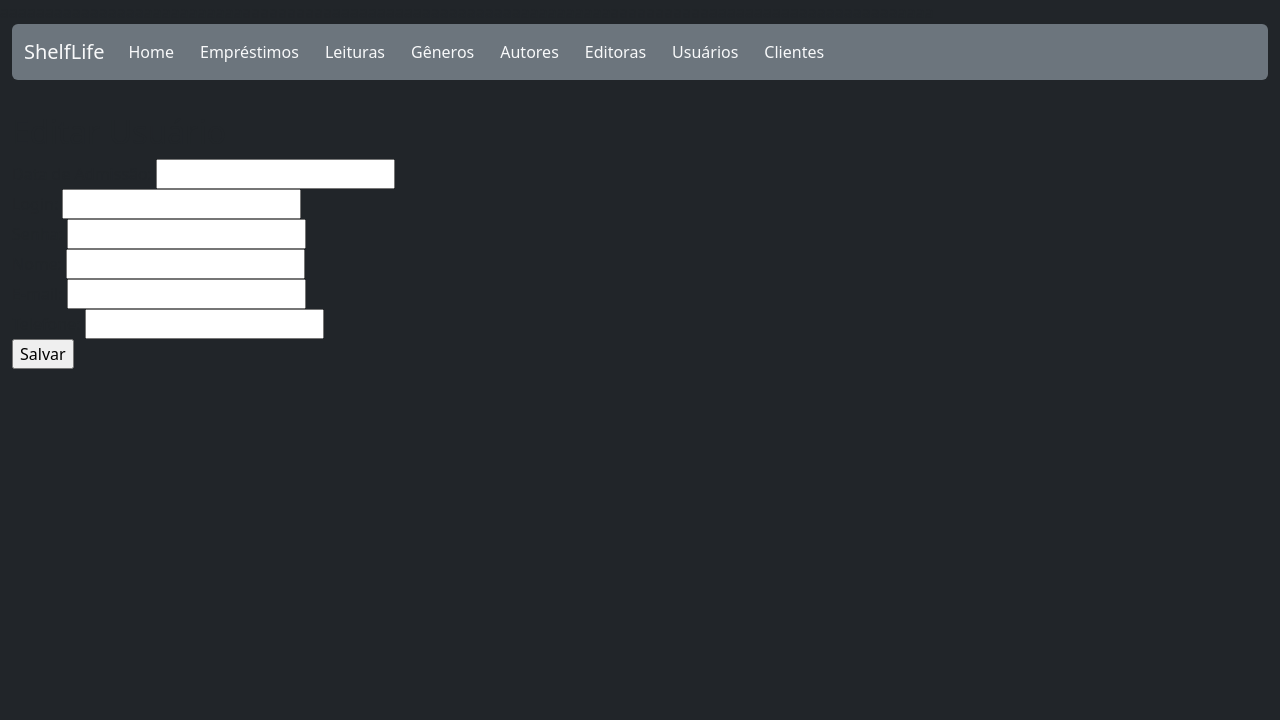
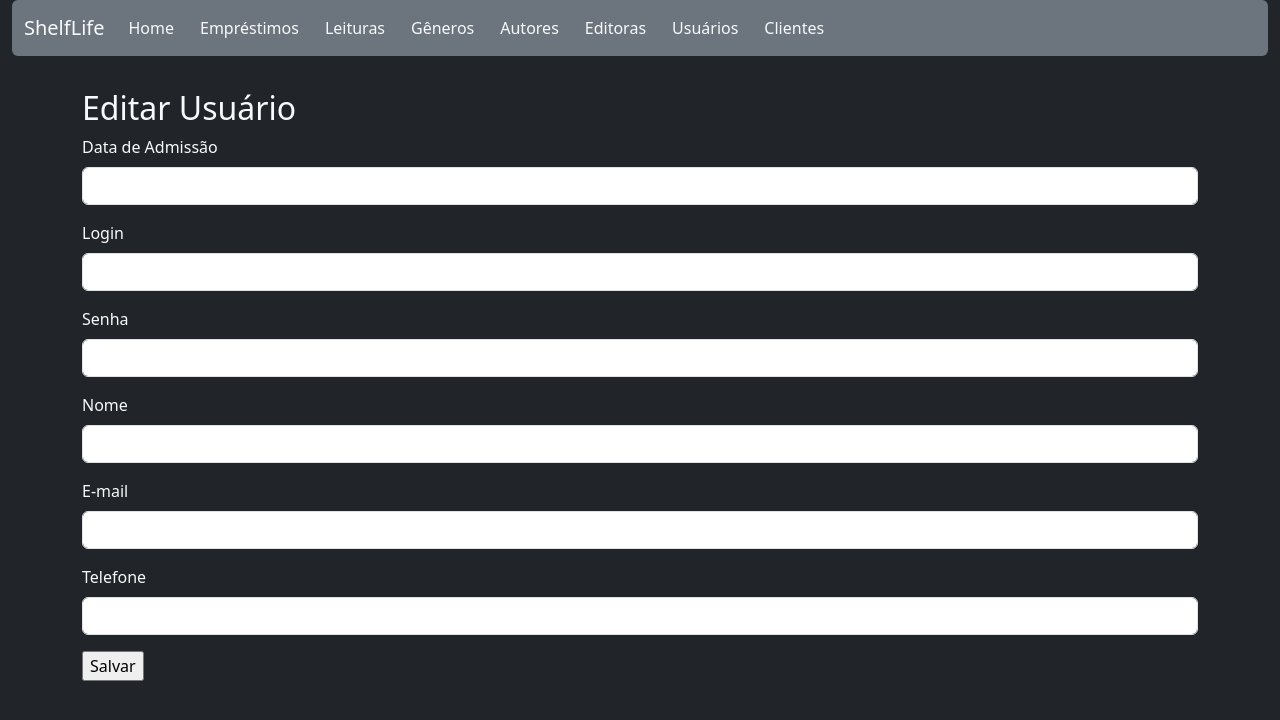
Before and after one commit to biaarrud/biblioteca-tcc, a PHP site: page /index.php?menu=editar-usuario in a window 1280 px wide. Shown: the top 720 px of the page. Run offline with PHP 8.4, Linux system fonts and the light colour scheme; data that the repository does not hold is empty; some libraries are stand-ins or nearby versions.

Commit message:
2-mudança no editar leitura

```diff
--- a/index.php
+++ b/index.php
@@ -16,7 +16,6 @@ include("db/conexao.php")
 </head>
 
 <body class="bg-dark" >
-    aaaaaaaaaaaaaaaaaaaaaaaaaaaaaaaaaaaaaaaaaaaaaaaaaaaaaaaaaaaaaaaaaaaaaaaaaaaaaaaaaaaaaaaaaaaaaaaaaaaaaaaa
     <header class="container-fluid bg-dark">
         <nav class="navbar navbar-expand-lg bg-secondary rounded">
             <div class="container-fluid bg-secondary">
--- a/paginas/leituras/editar-leitura.php
+++ b/paginas/leituras/editar-leitura.php
@@ -22,7 +22,7 @@
             </div>
             <div class="mb-3">
                 <label class="form-label" for="sinopseLeitura">Sinopse</label>
-                <input type="text" class="form-control" name="sinopseLeitura" id="sinopseLeitura" value="<?= $dados["sinopseLeitura"] ?>">
+                <textarea class="form-control" name="sinopseLeitura" id="sinopseLeitura" cols="30" rows="10"><?=$dados["sinopseLeitura"]?></textarea>
             </div>
             <div class="input-group mb-3" >
                 <label class="input-group-text" for="idGeneroLeitura">Gênero</label>
--- a/paginas/usuarios/editar-usuario.php
+++ b/paginas/usuarios/editar-usuario.php
@@ -1,3 +1,5 @@
+<div class="container-fluid">
+    <div class="container text-light">
         <header>
             <h2>Editar Usuário</h2>
         </header>
@@ -12,31 +14,34 @@ $rs = mysqli_query($conexao, $sql);
         $dados = mysqli_fetch_assoc($rs);
         ?>
         <form action="index.php?menu=atualizar-usuario" method="post">
-    <div>
-        <label for="dataAdmissaoUsuario">Data de Admissão:</label>
-        <input type="text" name="dataAdmissaoUsuario" id="dataAdmissaoUsuario" value="<?=$dados["dataAdmissaoUsuario"]?>" readonly>
+            <div class="mb-3">
+                <label class="form-label" for="dataAdmissaoUsuario">Data de Admissão</label>
+                <input class="form-control" type="text" name="dataAdmissaoUsuario" id="dataAdmissaoUsuario"
+                    value="<?= $dados["dataAdmissaoUsuario"] ?>" readonly>
             </div>
-    <div>
-        <label for="loginUsuario">Login:</label>
-        <input type="text" id="loginUsuario" name="loginUsuario" value="<?=$dados["loginUsuario"]?>" readonly>
+            <div class="mb-3">
+                <label class="form-label" for="loginUsuario">Login</label>
+                <input class="form-control" type="text" id="loginUsuario" name="loginUsuario" value="<?= $dados["loginUsuario"] ?>" readonly>
             </div>
-    <div>
-        <label for="senhaUsuario">Senha:</label>
-        <input type="password" name="senhaUsuario" id="senhaUsuario" value="<?=$dados["senhaUsuario"]?>" >
+            <div class="mb-3">
+                <label class="form-label" for="senhaUsuario">Senha</label>
+                <input class="form-control" type="password" name="senhaUsuario" id="senhaUsuario" value="<?= $dados["senhaUsuario"] ?>">
             </div>
-    <div>
-        <label for="nomeUsuario">Nome:</label>
-        <input type="text" name="nomeUsuario" id="nomeUsuario" value="<?=$dados["nomeUsuario"]?>" >
+            <div class="mb-3">
+                <label class="form-label" for="nomeUsuario">Nome</label>
+                <input class="form-control" type="text" name="nomeUsuario" id="nomeUsuario" value="<?= $dados["nomeUsuario"] ?>">
             </div>
-    <div>
-        <label for="emailUsuario">E-mail:</label>
-        <input type="email" name="emailUsuario" id="emailUsuario" value="<?=$dados["emailUsuario"]?>" >
+            <div class="mb-3">
+                <label class="form-label" for="emailUsuario">E-mail</label>
+                <input class="form-control" type="email" name="emailUsuario" id="emailUsuario" value="<?= $dados["emailUsuario"] ?>">
             </div>
-    <div>
-        <label for="telefoneUsuario">Telefone:</label>
-        <input type="tel" name="telefoneUsuario" id="telefoneUsuario" value="<?=$dados["telefoneUsuario"]?>" >
+            <div class="mb-3">
+                <label class="form-label" for="telefoneUsuario">Telefone</label>
+                <input class="form-control" type="tel" name="telefoneUsuario" id="telefoneUsuario" value="<?= $dados["telefoneUsuario"] ?>">
             </div>
-    <div>
+            <div class="mb-3">
                 <input type="submit" value="Salvar">
             </div>
         </form>
+    </div>
+</div>
--- a/paginas/usuarios/inserir-usuario.php
+++ b/paginas/usuarios/inserir-usuario.php
@@ -1,3 +1,5 @@
+<div class="container-fluid">
+    <div class="container text-light">
         <header>
             <h2>Inserir Usuário</h2>
         </header>
@@ -32,3 +34,5 @@ if ($rs) {
             echo "<p>Erro</p>";
         }
         ?>
+    </div>
+</div>
```
Also changed, not shown: paginas/usuarios/cad-usuario.php (+24 -20 lines), paginas/usuarios/lista-usuarios.php (+21 -11 lines). Lines whose indentation alone changed are shown as unchanged.
